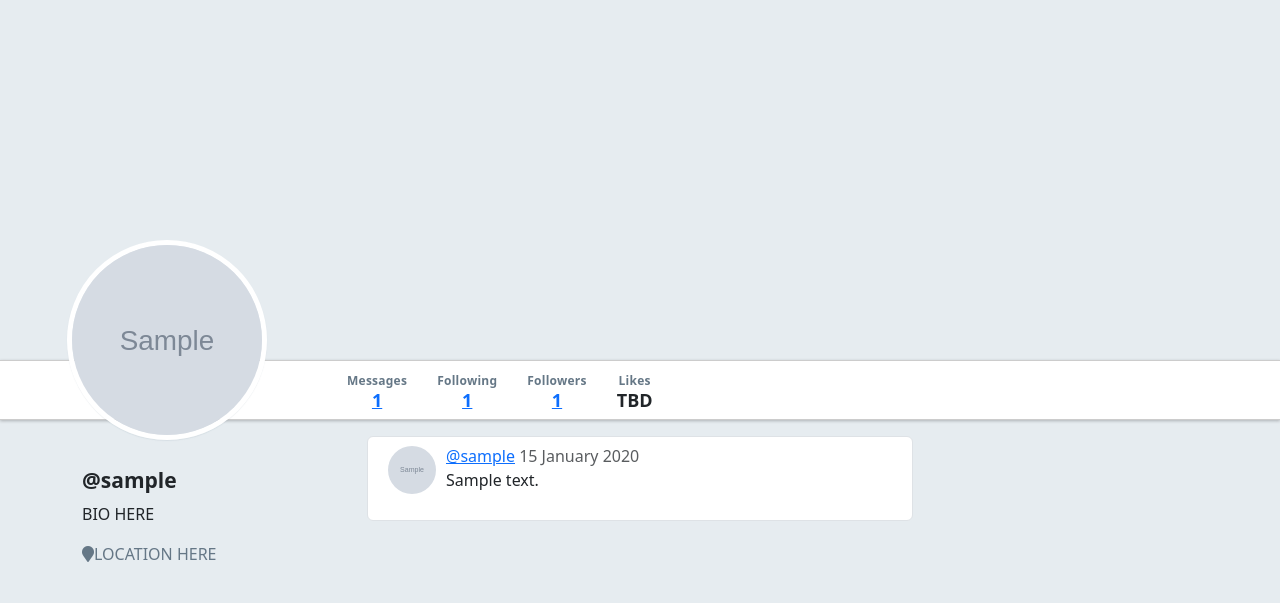
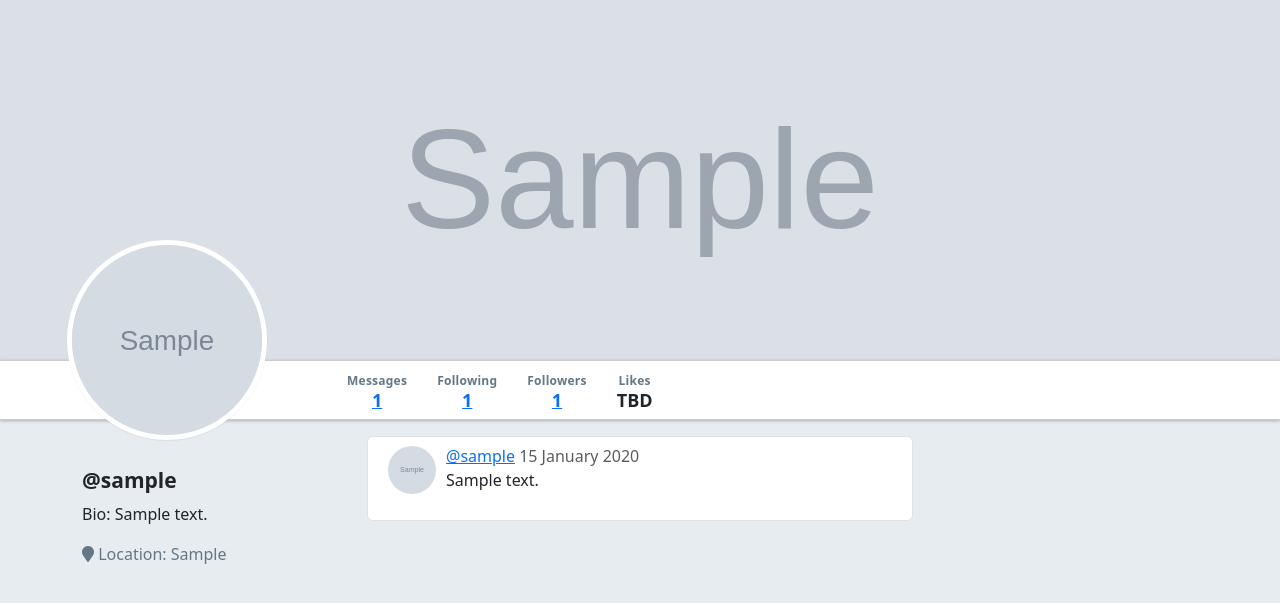
Before and after one commit to eldydeines/warbler, a Flask app: page /users/1 in a window 1280 px wide. Shown: the part 46-649 px from the top of the page. Run offline with Flask 2, Linux system fonts and the light colour scheme; tables that the repository leaves empty hold one stand-in row (values such as "Sample post"); grey boxes marked "Sample" are stand-in pictures; some libraries are stand-ins or nearby versions.

Commit message:
updated profile page

```diff
--- a/static/stylesheets/style.css
+++ b/static/stylesheets/style.css
@@ -156,6 +156,14 @@ nav + .container {
 
 .join-message {
   margin-top: 100px;
+}
+
+#profile-header {
+  background-repeat: no-repeat;
+  background-size: contain;
+  background-position: center;
+  width: 100%;
+  height: 100%;
 }
 
 #profile-image,
--- a/templates/users/detail.html
+++ b/templates/users/detail.html
@@ -2,7 +2,9 @@
 
 {% block content %}
 
-<div id="warbler-hero" class="full-width"></div>
+<div id="warbler-hero" class="full-width">
+  <img src="{{ user.header_image_url }}" alt="Header Image for {{ user.username }}" id="profile-header">
+</div>
 <img src="{{ user.image_url }}" alt="Image for {{ user.username }}" id="profile-avatar">
 <div class="row full-width">
   <div class="container">
@@ -58,8 +60,8 @@
 <div class="row">
   <div class="col-sm-3">
     <h4 id="sidebar-username">@{{ user.username }}</h4>
-    <p>BIO HERE</p>
-    <p class="user-location"><span class="fa fa-map-marker"></span>LOCATION HERE</p>
+    <p> Bio: {{ user.bio }}</p>
+    <p class="user-location"><span class="fa fa-map-marker"></span> Location: {{ user.location }}</p>
   </div>
 
   {% block user_details %}
```
